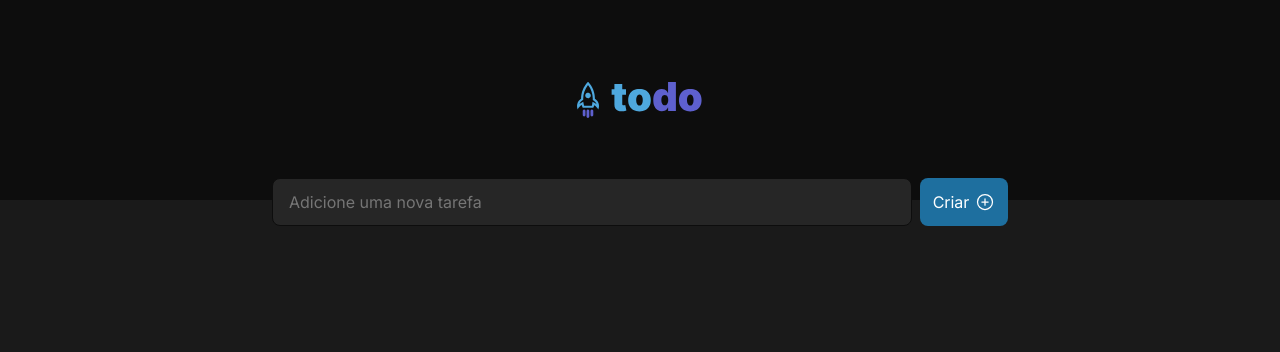
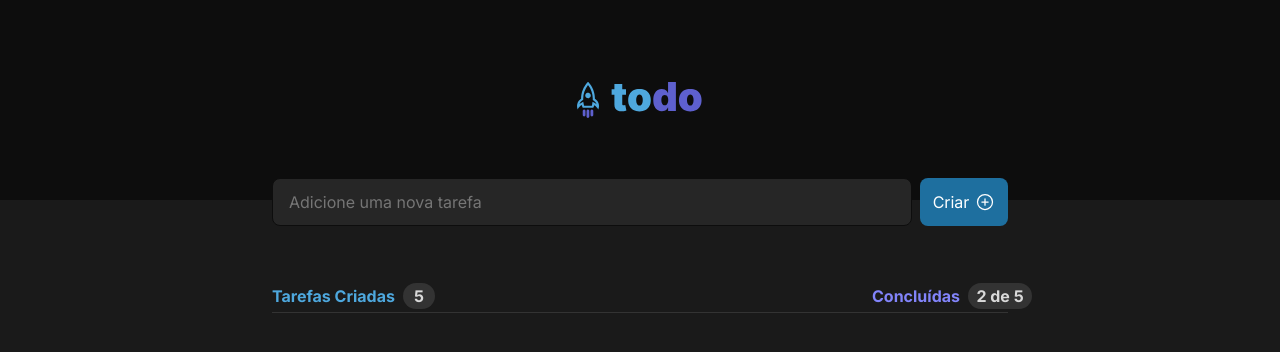
Before and after one commit to Leozinho11/ToDoList, a React (Vite) app in the folder ToDoList/: page / in a window 1280 px wide. Shown: the top 352 px of the page. Built offline with nearby package versions, Linux system fonts and the light colour scheme.

Commit message:
Updated style

```diff
--- a/ToDoList/package.json
+++ b/ToDoList/package.json
@@ -11,7 +11,8 @@
   "dependencies": {
     "phosphor-react": "^1.4.1",
     "react": "^18.2.0",
-    "react-dom": "^18.2.0"
+    "react-dom": "^18.2.0",
+    "uuid": "^8.3.2"
   },
   "devDependencies": {
     "@types/react": "^18.0.17",
--- a/ToDoList/src/App.jsx
+++ b/ToDoList/src/App.jsx
@@ -2,6 +2,7 @@ import { useState } from 'react'
 import styles from './App.module.css'
 import {PlusCircle} from 'phosphor-react'
 import { Header } from './components/Header/Header'
+import { Task } from './components/Task/Task';
 
  export function App() {
 
@@ -27,6 +28,8 @@ import { Header } from './components/Header/Header'
         </button>
       </form>
 
+      <Task />
+
     </div>
   )
 }
--- /dev/null
+++ b/ToDoList/src/components/Task/Task.jsx
@@ -0,0 +1,36 @@
+import styles from './Task.module.css';
+import { v4 as uuidv4 } from 'uuid'
+
+export function Task() {
+
+    const tasks = [
+        {
+            id: uuidv4(),
+            task: 'Estudar',
+            isChecked: true
+        }
+    ]
+
+    return(
+        <div className={styles.task}>
+
+            <header className={styles.taskInfo}>
+            <p className={styles.createdTasksLabel}>
+                    Tarefas Criadas <span className={styles.createdTasksCounter}>5</span>
+                </p>
+
+                <p className={styles.completedTasksLabel}>
+                    Concluídas<span className={styles.completedTasksCounter}>2 de 5</span>
+                </p>
+            </header>
+
+            <div className={styles.taskBox}>
+
+                <div className={styles.taskContent}>
+
+                </div>
+
+            </div>
+        </div>
+    )
+}
--- /dev/null
+++ b/ToDoList/src/components/Task/Task.module.css
@@ -0,0 +1,100 @@
+.task{
+    display: flex;
+    flex-direction: row;
+    align-items: flex-start;
+    padding: 0;
+
+    position: absolute;
+    width: 46rem;
+    height: 28rem;
+    left: calc(50% - 23rem);
+    top: 18rem;
+}
+
+.taskInfo{
+    display: flex;
+    flex-direction: row;
+    justify-content: space-between;
+    align-items: flex-end;
+    padding: 0;
+    width: 46rem;
+    height: 1rem;
+    align-self: stretch;
+}
+
+.createdTasksLabel{
+    display: flex;
+    flex-direction: row;
+    align-items: center;
+    padding: 0;
+    gap: 8px;
+    width: 8.5rem;
+    height: 1rem;
+    white-space: nowrap;
+
+    font-weight: bold;
+    font-size: 1rem;
+    line-height: 1rem;
+    color: var(--blue);
+}
+
+.completedTasksLabel{
+    display: flex;
+    flex-direction: row;
+    align-items: center;
+    padding: 0;
+    gap: 8px;
+    width: 8.5rem;
+    height: 1rem;
+    white-space: nowrap;
+
+    font-weight: bold;
+    font-size: 1rem;
+    line-height: 1rem;
+    color: var(--purple);
+}
+
+.createdTasksCounter{
+    display: flex;
+    flex-direction: column;
+    justify-content: center;
+    align-items: center;
+    padding: 0.8rem 1rem;
+    gap: 8px;
+    width: 1.5rem;
+    height: 1rem;
+
+    background: var(--gray-400);
+    color: var(--gray-200);
+    border-radius: 999px;
+}
+
+.completedTasksCounter{
+    display: flex;
+    flex-direction: column;
+    justify-content: center;
+    align-items: center;
+    padding: 0.8rem 2rem;
+    gap: 8px;
+    width: 1.5rem;
+    height: 1rem;
+
+    background: var(--gray-400);
+    color: var(--gray-200);
+    border-radius: 999px;
+}
+
+.taskBox{
+    display: flex;
+    flex-direction: column;
+    align-items: flex-start;
+    padding: 0;
+    gap: 1.5rem;
+
+    position: absolute;
+    width: 46rem;
+    height: 18rem;
+    left: calc(50% - 23rem);
+    top: 1.5rem;
+    border-top: 1px solid var(--gray-400);
+}
```
Also changed, not shown: 1 other file (tests, documents, lock files or other folders).
